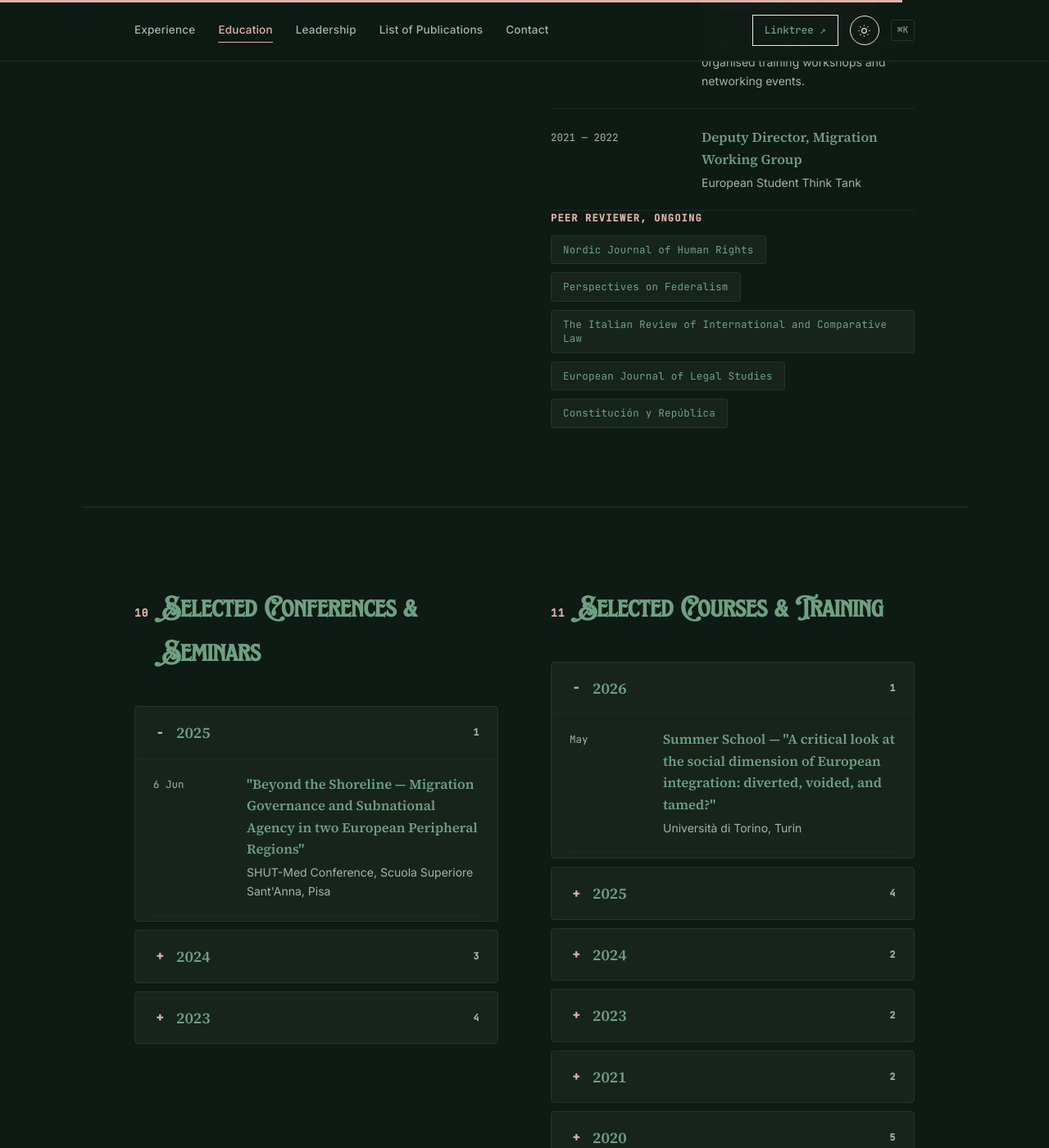
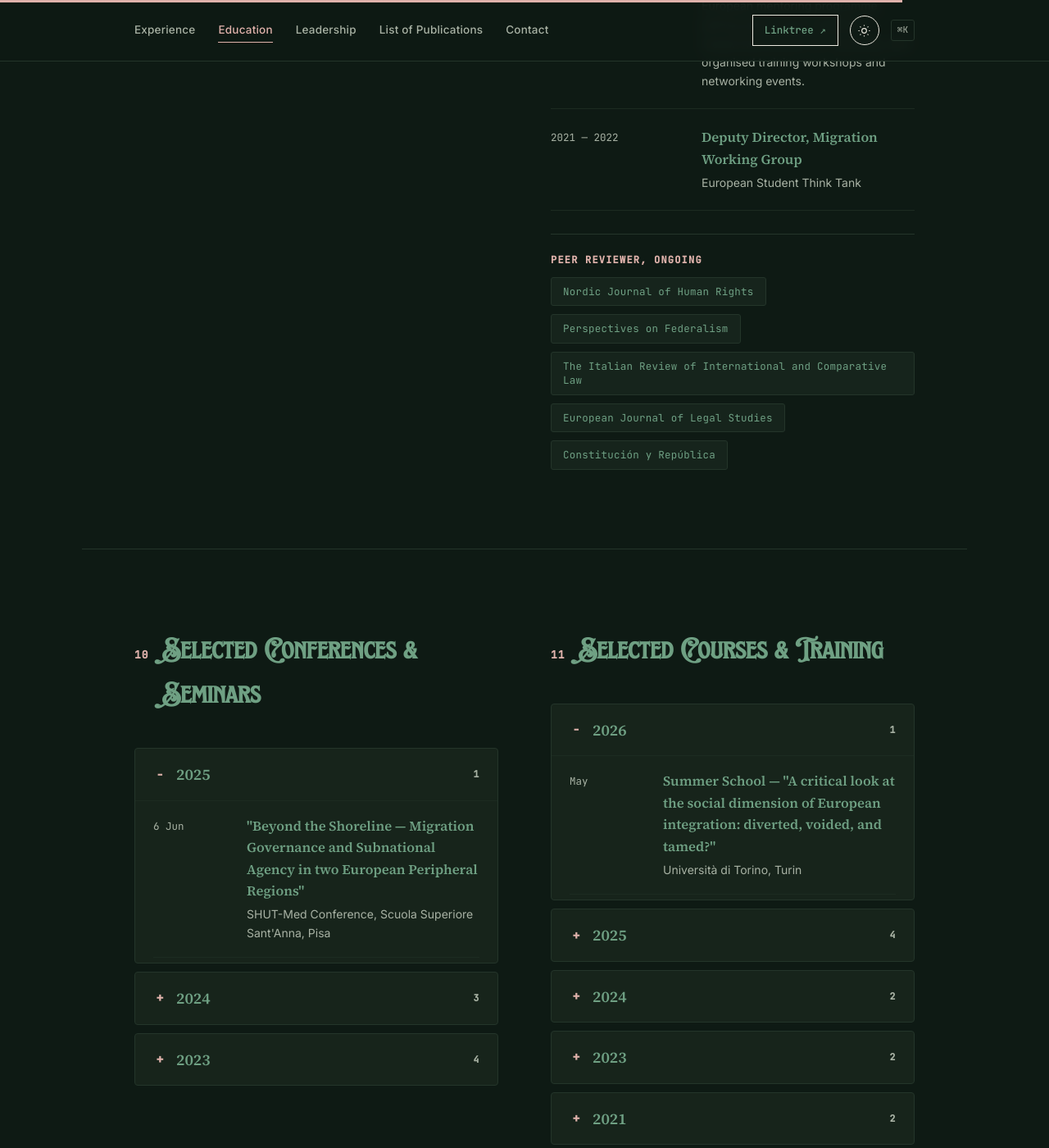
Before and after one commit to stalaveralodos-ux/s.talaveralodos, a Jekyll site: the page built from index.html, in a window 1280 px wide and 1400 px high, scrolled down 4473 px. Shown: the whole window at 82% size. Built offline with Jekyll 4.4.1, drawn with Linux system fonts in a browser that asks for light colours.

Commit message:
Add leadership-reviewer styles
Add styles for the Peer Reviewer block in Leadership.

```diff
--- a/assets/style.css
+++ b/assets/style.css
@@ -1155,3 +1155,13 @@ ul{ list-style:none; margin:0; padding:0; }
   font-size: 12.5px;
   padding: 8px 14px;
 }
+
+
+/* ============================================================
+   FASE 13 — separador para el bloque de Peer Reviewer en Leadership
+   ============================================================ */
+.leadership-reviewer{
+  margin-top: 28px;
+  padding-top: 22px;
+  border-top: 1px solid var(--line);
+}
```
